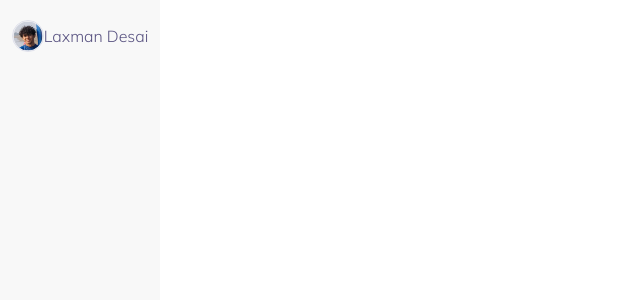
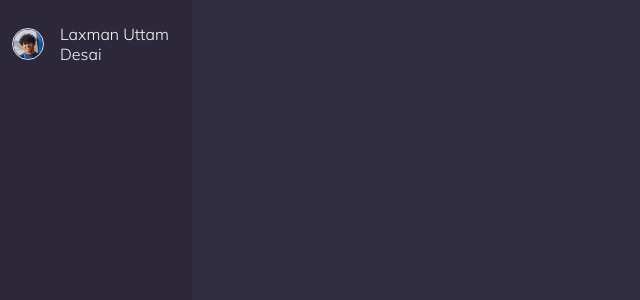
Before and after one commit to DevCom-IITB/ResoBin, a React (Create React App) app: page / in a window 1280 px wide. Shown: the top 300 px of the page, without its empty margins (0-640 px from the left). Built offline with nearby package versions, Linux system fonts and the light colour scheme.

Commit message:
👌 IMPROVE: User name/image complete & add webpack

```diff
--- a/src/App.js
+++ b/src/App.js
@@ -6,7 +6,7 @@ import { lightTheme, darkTheme } from './styles/theme'
 
 const App = () => {
   return (
-		<ThemeProvider theme={lightTheme}>
+		<ThemeProvider theme={darkTheme}>
 			<GlobalStyles />
 			<Dashboard />
 		</ThemeProvider>
--- a/src/components/Main/Main.js
+++ b/src/components/Main/Main.js
@@ -3,7 +3,7 @@ import React from 'react'
 const Main = () => {
 	return (
 		<div>
-			<h1>Main</h1>
+			{/* <h1>Main</h1> */}
 		</div>
 	)
 }
--- /dev/null
+++ b/src/components/Sidebar/Common/Common.js
@@ -0,0 +1,11 @@
+import React from 'react'
+
+const Common = () => {
+    return (
+        <div>
+
+        </div>
+    )
+}
+
+export default Common
--- /dev/null
+++ b/src/components/Sidebar/Personal/Personal.js
@@ -0,0 +1,13 @@
+import React from 'react'
+import Profile from './Profile'
+
+const Personal = () => {
+    return (
+        <div>
+            <Profile />
+
+        </div>
+    )
+}
+
+export default Personal
--- a/src/components/Sidebar/Profile.js
+++ b/src/components/Sidebar/Personal/Profile.js
@@ -1,8 +1,11 @@
 import React from 'react'
 import styled from 'styled-components';
-import Img from '../../assets/images/ProfileImg.jpg'
+import Img from '../../../assets/images/ProfileImg.jpg'
 
 const Container = styled.div`
+	height: 3rem;
+	width: 100%;
+	padding: 0px 0.75rem;
 	display: flex;
 	align-items: center;
 `
@@ -28,14 +31,20 @@ const Border = styled.svg`
 
 const ProfileImg = styled.div`
 	position: relative;
-	width: 32px;
-	height: 32px;
+	min-width: 32px;
+	min-height: 32px;
 `
 
-const ProfileName = styled.h1`
-	font-size: 1rem;
+// h4 is default 1 rem (16px)
+const ProfileName = styled.h4`
 	font-weight: 300;
 	color: ${({ theme }) => theme.textColor};
+	margin-left: 1rem;
+
+	max-height: 2.5rem;
+	/* text-overflow: ellipsis; */
+	overflow: hidden;
+	/* white-space: nowrap; */
 `
 
 const Profile = () => {
@@ -45,7 +54,7 @@ const Profile = () => {
 				<Image src={Img} />
 				<Border />
 			</ProfileImg>
-			<ProfileName>Laxman Desai</ProfileName>
+			<ProfileName>Laxman Uttam Desai</ProfileName>
 		</Container>
 	)
 }
--- a/src/components/Sidebar/Sidebar.js
+++ b/src/components/Sidebar/Sidebar.js
@@ -1,6 +1,7 @@
 import React from 'react'
 import styled from 'styled-components'
-import Profile from './Profile'
+import Common from './Common/Common'
+import Personal from './Personal/Personal'
 
 // 1 rem = 20 px
 const Container = styled.div`
@@ -9,7 +10,7 @@ const Container = styled.div`
 	left: 0px;
 	top: 0px;
 	bottom: 0px;
-	width: 10rem;
+	width: 12rem; /* 192px */
 
 	padding: 20px 0px;
 	display: flex;
@@ -20,8 +21,8 @@ const Container = styled.div`
 const Sidebar = () => {
 	return (
 		<Container>
-			<Profile/>
-			{/* <h1>Sidebar</h1> */}
+			<Personal/>
+			<Common />
 		</Container>
 	)
 }
--- a/src/index.css
+++ b/src/index.css
@@ -1,6 +1,7 @@
 @import url('https://fonts.googleapis.com/css2?family=Mulish:wght@200;300;400;500;600;700;800;900&display=swap');
 
 * {
+  font-size: 16px;
   margin: 0;
   padding: 0;
   font-family: 'Mulish', sans-serif;
--- /dev/null
+++ b/webpack.config.js
@@ -0,0 +1,43 @@
+const path = require('path');
+module.exports = {
+  mode: 'development',
+  entry: path.join(__dirname, 'src', 'index'),
+  watch: true,
+  output: {
+    path: path.join(__dirname, 'dist'),
+    publicPath: '/dist/',
+    filename: "bundle.js",
+    chunkFilename: '[name].js'
+  },
+  module: {
+    rules: [{
+      test: /.jsx?$/,
+      include: [
+        path.resolve(__dirname, 'src')
+      ],
+      exclude: [
+        path.resolve(__dirname, 'node_modules')
+      ],
+      loader: 'babel-loader',
+      query: {
+        presets: [
+          ["@babel/env", {
+            "targets": {
+              "browsers": "last 2 chrome versions"
+            }
+          }]
+        ]
+      }
+    }]
+  },
+  resolve: {
+    extensions: ['.json', '.js', '.jsx']
+  },
+  devtool: 'source-map',
+  devServer: {
+    contentBase: path.join(__dirname, '/dist/'),
+    inline: true,
+    host: 'localhost',
+    port: 8080,
+  }
+};
```
Also changed, not shown: package.json (+8 -0 lines), 1 other file (tests, documents, lock files or other folders).
